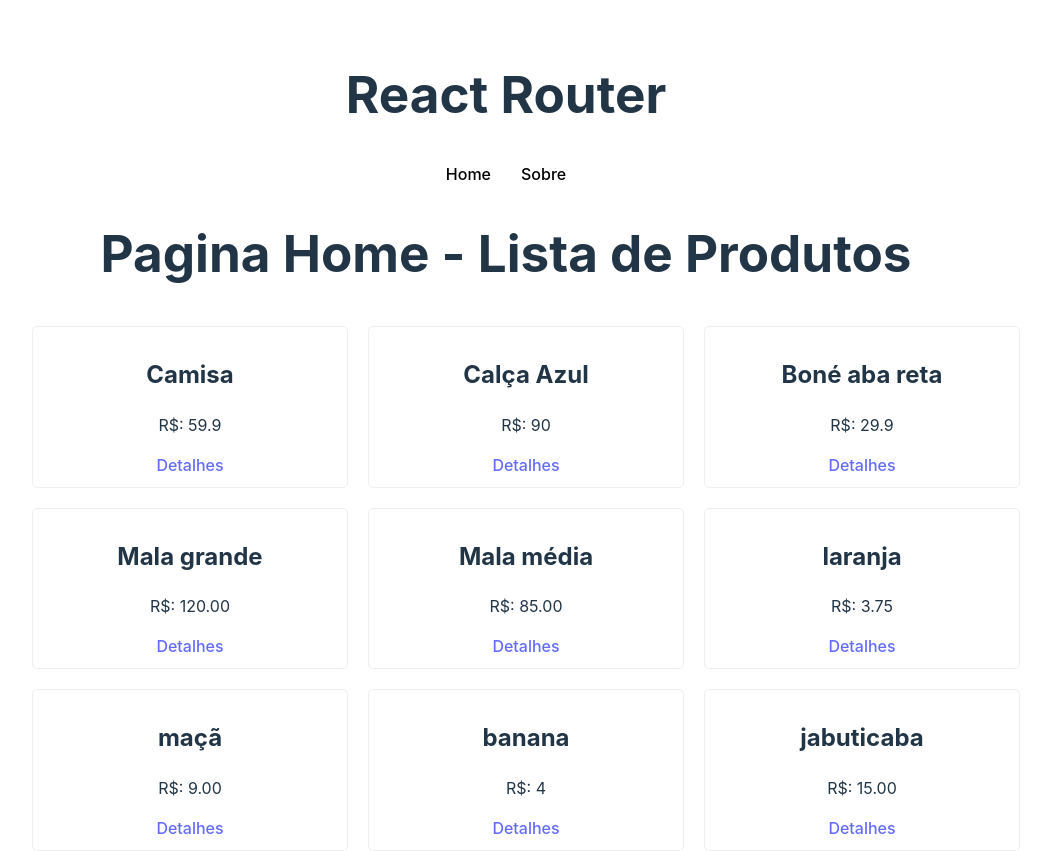
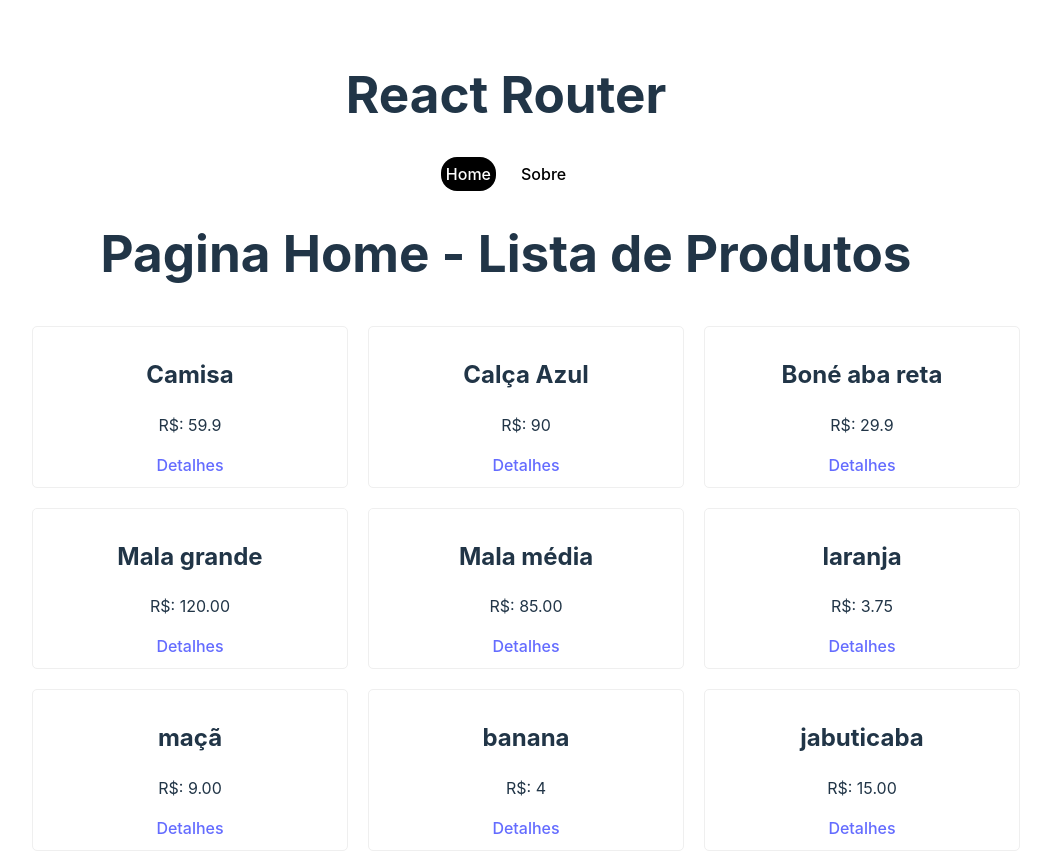
Before and after one commit to jjobJunior/React_Routes, a React (Vite) app: page / in a window 1280 px wide. Shown: the top 851 px of the page, without its empty margins (134-1185 px from the left). Built offline with nearby package versions, Linux system fonts and the light colour scheme; data requests are answered from the project's data file.

Commit message:
Substituindo Link por NavLink

```diff
--- a/src/components/NavBar.css
+++ b/src/components/NavBar.css
@@ -17,4 +17,5 @@
 .active {
   background-color: #000;
   color: #fff;
+  border-radius: 1rem;
 }
--- a/src/components/NavBar.jsx
+++ b/src/components/NavBar.jsx
@@ -1,11 +1,18 @@
 import "./NavBar.css";
-import { Link } from "react-router-dom";
+import { Link, NavLink } from "react-router-dom";
 
 const NavBar = () => {
   return (
     <nav>
-      <Link to="/">Home</Link>
-      <Link to="/about">Sobre</Link>
+      {/* <Link to="/">Home</Link>
+      <Link to="/about">Sobre</Link> */}
+      <NavLink
+        to="/"
+        // className={({ isActive }) => (isActive ? "" : "")}
+      >
+        Home
+      </NavLink>
+      <NavLink to="/about">Sobre</NavLink>
     </nav>
   );
 };
```
